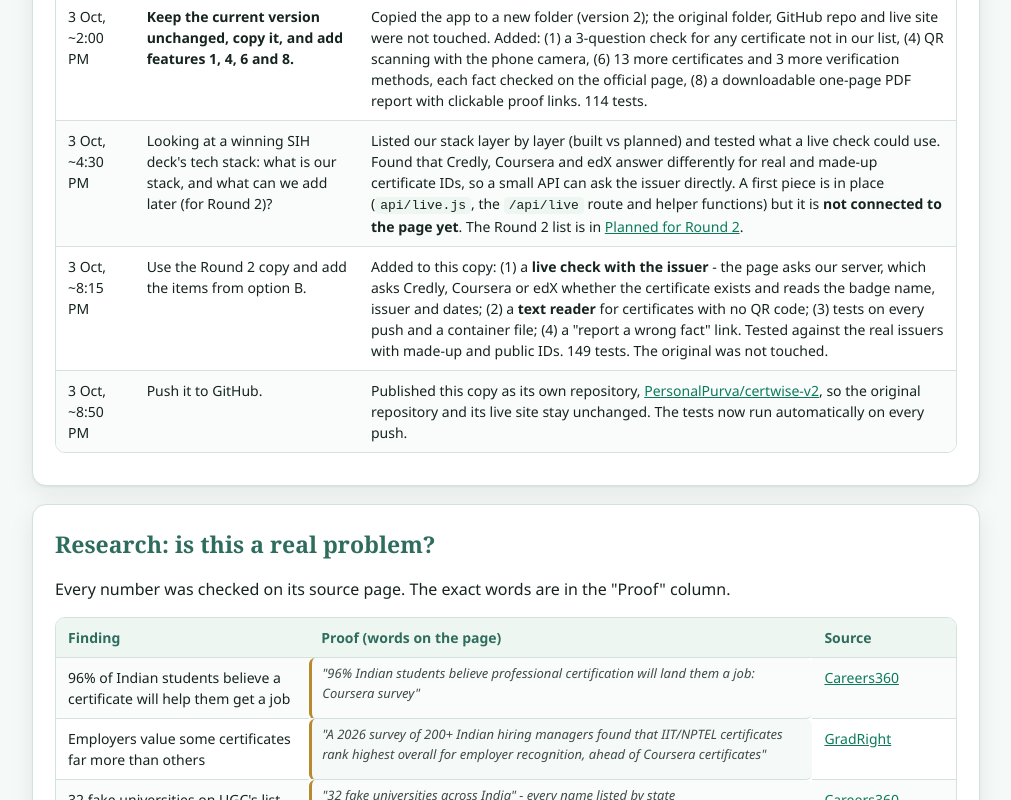
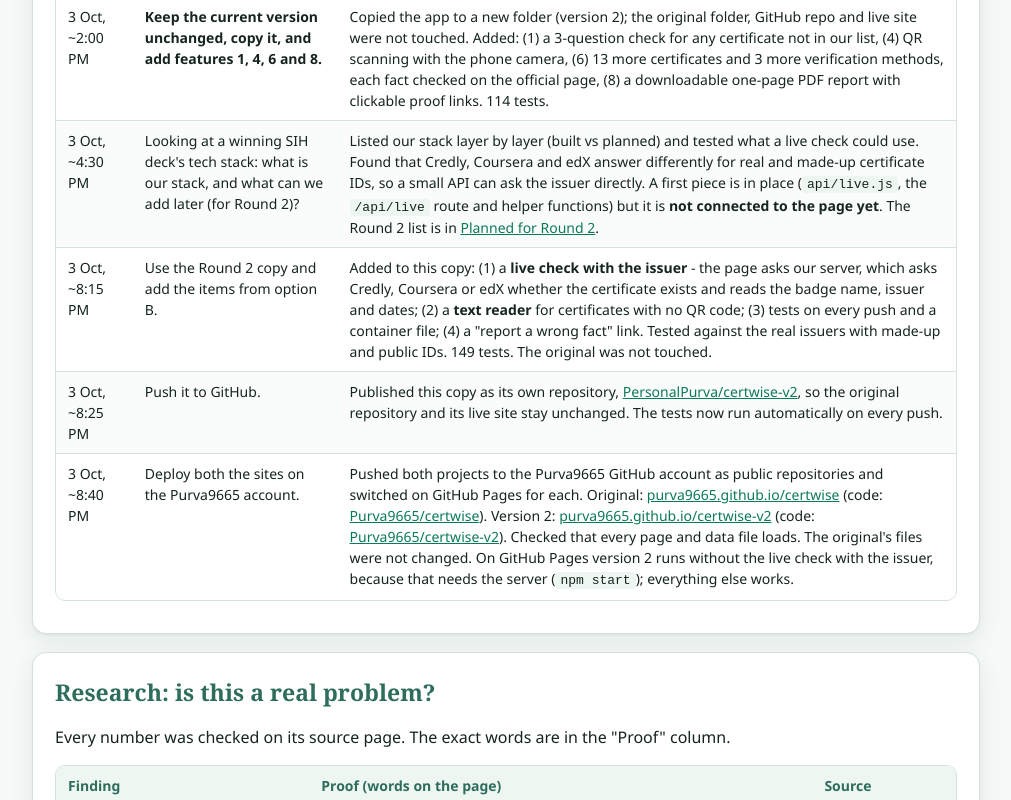
Before and after one commit to PersonalPurva/certwise-v2, a website: page project-log.html in a window 1280 px wide. Shown: the part 1494-2294 px from the top of the page, without its empty margins (134-1145 px from the left). Drawn offline with Linux system fonts and the light colour scheme.

Commit message:
Project log: both sites deployed on the Purva9665 account
Co-Authored-By: Claude Opus 5.5 <noreply@anthropic.com>

```diff
--- a/project-log.html
+++ b/project-log.html
@@ -21,7 +21,7 @@
         <tr><th>Hackathon</th><td>She Solves 3.0 (PCCOE ACM-W) · Theme "Time Stone - Ideas Beyond Time" · Track: Web &amp; Software Development · Domain: Education</td></tr>
         <tr><th>Problem</th><td>Students can't easily check whether a certificate is genuine, or what it is worth in the job market.</td></tr>
         <tr><th>Solution</th><td>CertWise: one free check for any certificate - <b>is it genuine?</b> and <b>what is it worth?</b> - with a source for every fact.</td></tr>
-        <tr><th>This copy</th><td><a href="index.html">Open CertWise version 2</a> - a copy of the original with four additions. The original is unchanged and still live at <a href="https://personalpurva.github.io/certwise/">personalpurva.github.io/certwise</a> (code: <a href="https://github.com/PersonalPurva/certwise">github.com/PersonalPurva/certwise</a>). This copy's code: <a href="https://github.com/PersonalPurva/certwise-v2">github.com/PersonalPurva/certwise-v2</a>.</td></tr>
+        <tr><th>This copy</th><td><a href="index.html">Open CertWise version 2</a> - a copy of the original with four additions. The original is unchanged and still live at <a href="https://personalpurva.github.io/certwise/">personalpurva.github.io/certwise</a> (code: <a href="https://github.com/PersonalPurva/certwise">github.com/PersonalPurva/certwise</a>). This copy's code: <a href="https://github.com/PersonalPurva/certwise-v2">github.com/PersonalPurva/certwise-v2</a>. Both are also on the Purva9665 account: <a href="https://purva9665.github.io/certwise/">purva9665.github.io/certwise</a> and <a href="https://purva9665.github.io/certwise-v2/">purva9665.github.io/certwise-v2</a>.</td></tr>
         <tr><th>Rounds</th><td>Round 1 - idea + 6-slide PPT, due 3 Oct 2026, 11:59 PM · Round 2 - prototype + GitHub + 10-minute demo, 5 Oct · Round 3 - 5-hour build at PCCOE, 9 Oct</td></tr>
         <tr><th>Status</th><td>44 certificates · 17 official verification methods · UGC fake-university list · check any certificate with 3 questions · live check with the issuer (Credly, Coursera, edX) · certificate upload (image or PDF, 5 MB limit) with a text reader · camera QR scan · downloadable PDF report · 149 automated tests passing · monthly refresh built, waiting for a key</td></tr>
       </table>
@@ -53,8 +53,10 @@
           <td>Listed our stack layer by layer (built vs planned) and tested what a live check could use. Found that Credly, Coursera and edX answer differently for real and made-up certificate IDs, so a small API can ask the issuer directly. A first piece is in place (<code>api/live.js</code>, the <code>/api/live</code> route and helper functions) but it is <b>not connected to the page yet</b>. The Round 2 list is in <a href="#round2">Planned for Round 2</a>.</td></tr>
         <tr><td>3 Oct, ~8:15 PM</td><td>Use the Round 2 copy and add the items from option B.</td>
           <td>Added to this copy: (1) a <b>live check with the issuer</b> - the page asks our server, which asks Credly, Coursera or edX whether the certificate exists and reads the badge name, issuer and dates; (2) a <b>text reader</b> for certificates with no QR code; (3) tests on every push and a container file; (4) a "report a wrong fact" link. Tested against the real issuers with made-up and public IDs. 149 tests. The original was not touched.</td></tr>
-        <tr><td>3 Oct, ~8:50 PM</td><td>Push it to GitHub.</td>
+        <tr><td>3 Oct, ~8:25 PM</td><td>Push it to GitHub.</td>
           <td>Published this copy as its own repository, <a href="https://github.com/PersonalPurva/certwise-v2">PersonalPurva/certwise-v2</a>, so the original repository and its live site stay unchanged. The tests now run automatically on every push.</td></tr>
+        <tr><td>3 Oct, ~8:40 PM</td><td>Deploy both the sites on the Purva9665 account.</td>
+          <td>Pushed both projects to the Purva9665 GitHub account as public repositories and switched on GitHub Pages for each. Original: <a href="https://purva9665.github.io/certwise/">purva9665.github.io/certwise</a> (code: <a href="https://github.com/Purva9665/certwise">Purva9665/certwise</a>). Version 2: <a href="https://purva9665.github.io/certwise-v2/">purva9665.github.io/certwise-v2</a> (code: <a href="https://github.com/Purva9665/certwise-v2">Purva9665/certwise-v2</a>). Checked that every page and data file loads. The original's files were not changed. On GitHub Pages version 2 runs without the live check with the issuer, because that needs the server (<code>npm start</code>); everything else works.</td></tr>
       </table>
     </section>
 
```
Also changed, not shown: README.md.
